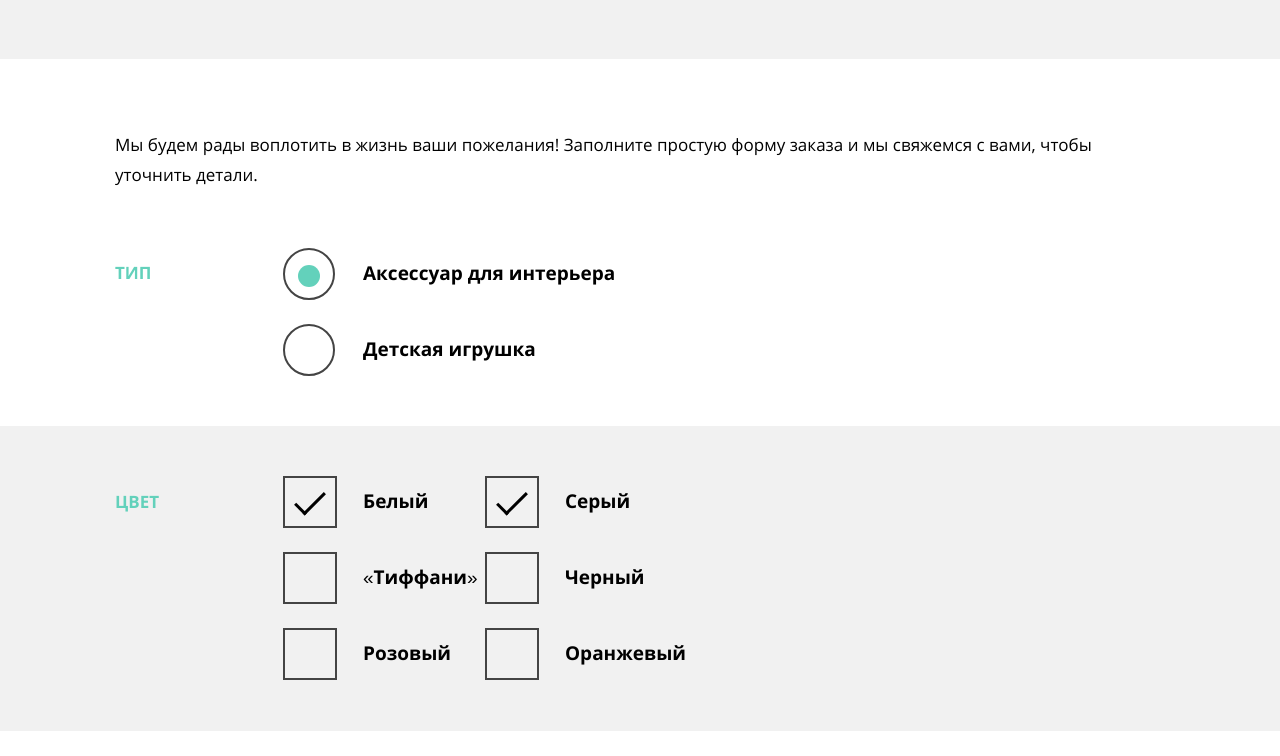
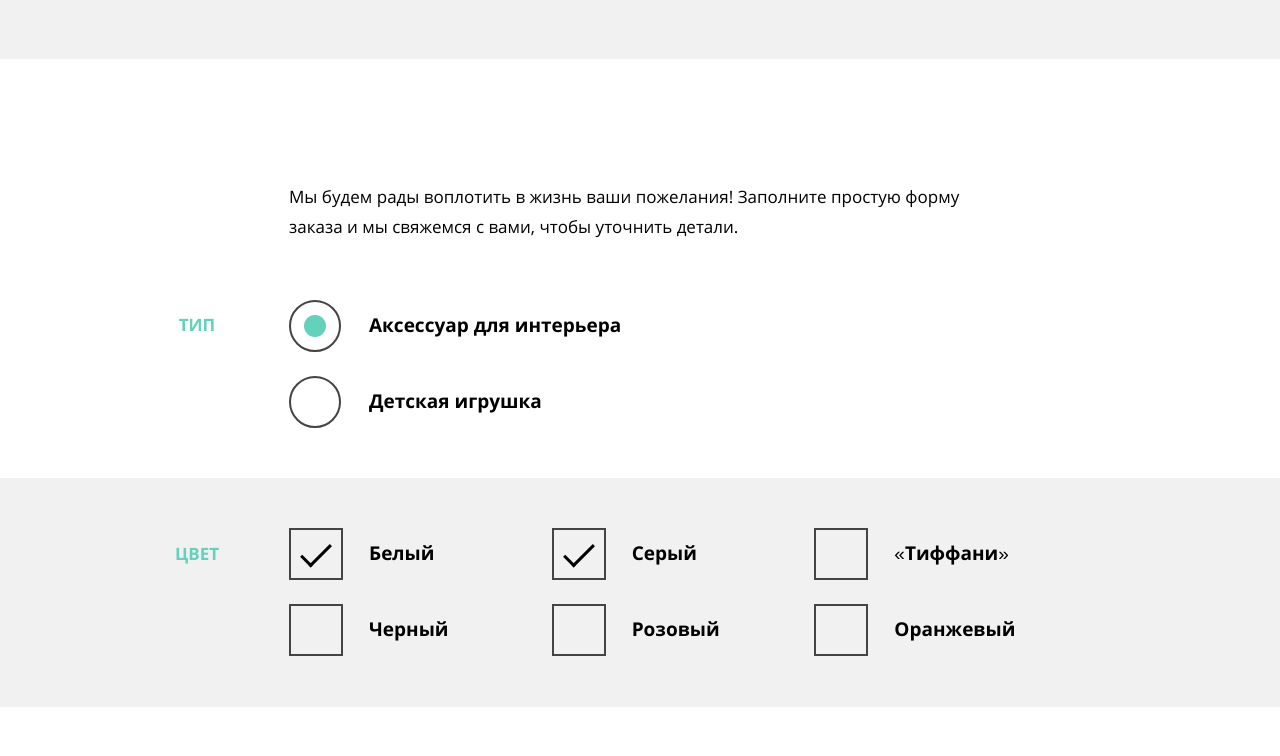
Before and after one commit to korney197823/Mishka, a website: page form.html in a window 1280 px wide. Shown: the part 287-1043 px from the top of the page. Drawn offline with nearby package versions, Linux system fonts and the light colour scheme; files that its build step writes are made by us from their sources.

Commit message:
made desktop version form.html

```diff
--- a/sass/blocks/btn.scss
+++ b/sass/blocks/btn.scss
@@ -61,6 +61,9 @@
       margin-top: 0;
       width: 34.431137724%;
     }
+    @include desktop {
+      width: 33%;
+    }
   }
   &--catalog {
     @include tablet {
--- a/sass/blocks/form.scss
+++ b/sass/blocks/form.scss
@@ -4,6 +4,9 @@
   @include tablet {
     padding-top: 71px;
     padding-bottom: 50px;
+  }
+  @include desktop {
+    padding-top: 123px;
   }
 }
 .order-form__group-wrap {
@@ -44,6 +47,9 @@
       margin-bottom: 25px;
       padding-top: 52px;
     }
+    @include desktop {
+      padding-right: 40px;
+    }
   }
   &--contacts {
     @include tablet {
@@ -78,6 +84,10 @@
     margin-bottom: 58px;
     font-size: rem(17px);
     line-height: rem(30px);
+  }
+  @include desktop {
+    padding-left: 174px;
+    padding-right: 155px;
   }
 }
 input[type="radio"],
@@ -137,10 +147,16 @@ textarea[name="extra"] {
       font-size: rem(19px);
     }
   }
+  @include desktop {
+    width: 700px;
+  }
 }
 .order-form__label-wrap {
   @include tablet {
     width: 500px;
+  }
+  @include desktop {
+    width: 874px;
   }
   &--checkbox {
     margin-bottom: 33px;
@@ -149,9 +165,15 @@ textarea[name="extra"] {
       flex-wrap: wrap;
       margin-bottom: 0;
     }
+    @include desktop {
+      padding-right: 78px;
+    }
   }
   &--tel {
     position: relative;
+    @include desktop {
+      width: 700px;
+    }
     &:after {
       position: absolute;
       content: '';
@@ -164,10 +186,16 @@ textarea[name="extra"] {
       @include tablet {
         right: 25px;
       }
+      @include desktop {
+        right: 9px;
+      }
     }
   }
   &--email {
     position: relative;
+    @include desktop {
+      width: 700px;
+    }
     &:after {
       position: absolute;
       content: '';
@@ -179,6 +207,9 @@ textarea[name="extra"] {
       right: 3px;
       @include tablet {
         right: 20px;
+      }
+      @include desktop {
+        right: 4px;
       }
     }
   }
@@ -194,6 +225,10 @@ textarea[name="extra"] {
   @include tablet {
     margin-right: 10px;
     width: 158px;
+  }
+  @include desktop {
+    width: 164px;
+    text-align: center;
   }
   &:after {
     position: absolute;
@@ -222,6 +257,9 @@ textarea[name="extra"] {
     @include tablet {
       margin-top: 15px;
     }
+    @include desktop {
+      margin-right: 19px;
+    }
   }
   &--tel {
     margin-bottom: 8px;
@@ -229,6 +267,9 @@ textarea[name="extra"] {
   }
   &--email {
     margin-bottom: 10px;
+    @include desktop {
+      padding-left: 14px;
+    }
     &:after {
       width: 68.84615384615%;
     }
@@ -292,6 +333,9 @@ textarea[name="extra"] {
       @include tablet {
         margin-right: 37px;
       }
+      @include desktop {
+        margin-right: 0;
+      }
     }
     &:before {
       position: absolute;
@@ -333,6 +377,9 @@ textarea[name="extra"] {
     left: 15px;
     top: 54%;
   }
+  @include desktop {
+    top: 50%;
+  }
 }
 .order-form__checkbox-control:checked + .order-form__label--checkbox::after {
   content: '';
@@ -361,6 +408,9 @@ textarea[name="extra"] {
     align-items: baseline;
     margin-bottom: 25px;
   }
+  @include desktop {
+    width: 699px;
+  }
 }
 
 .order-form__input {
@@ -384,6 +434,10 @@ textarea[name="extra"] {
     align-items: baseline;
     padding-top: 47px;
   }
+  @include desktop {
+    width: 700px;
+    padding-top: 43px;
+  }
 }
 .order-form__note {
   font-size: rem(14px);
--- a/sass/blocks/menu.scss
+++ b/sass/blocks/menu.scss
@@ -27,13 +27,12 @@
   display: flex;
   flex-direction: column;
   justify-content: center;
-
   &--logo {
     @include tablet {
       width: 47.904191616%;
     }
     @include desktop {
-      width: 30.761904761%;
+      width: 322px;
       order: 2;
     }
   }
@@ -47,7 +46,7 @@
       @include desktop {
         position: static;
         order: 0;
-        width: 17.428571428%;
+        width: 183px;
       }
     }
   }
@@ -63,7 +62,7 @@
       position: static;
       order: 1;
       width: 18.476190476%;
-      padding-left: rem(36px);
+      padding-left: rem(33px);
       border-left: 1px solid #ececec;
     }
   }
@@ -157,7 +156,10 @@
       left: 13%;
       background-image: url("../img/icon-cart.svg");
       background-repeat: no-repeat;
-
+      @include desktop {
+        top: calc(50% - 7px);
+        left: 12%;
+      }
     }
   }
   &--catalog {
--- a/sass/blocks/promo.scss
+++ b/sass/blocks/promo.scss
@@ -67,6 +67,9 @@
   &--form {
     @include tablet {
       margin-bottom: 83px;
+    }
+    @include desktop {
+      margin-bottom: 102px;
     }
   }
 }
```
